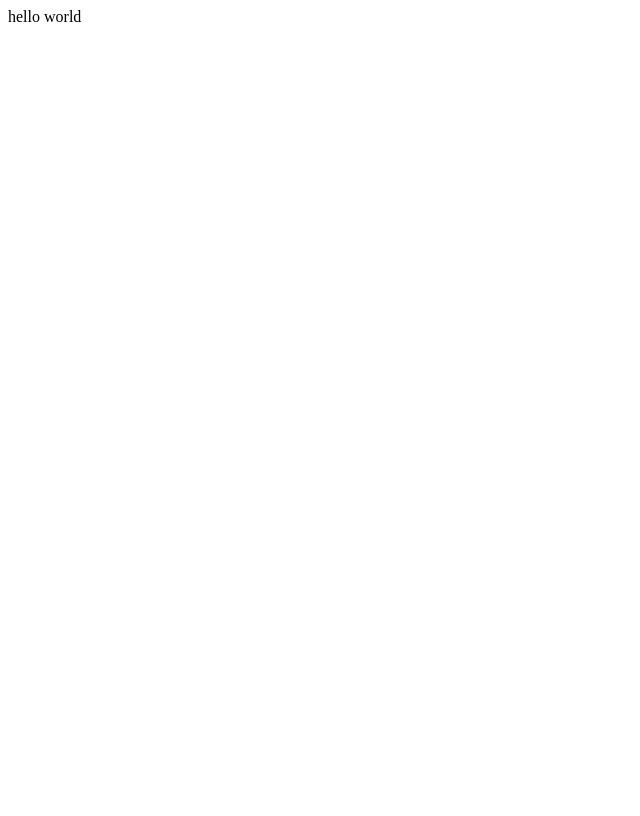
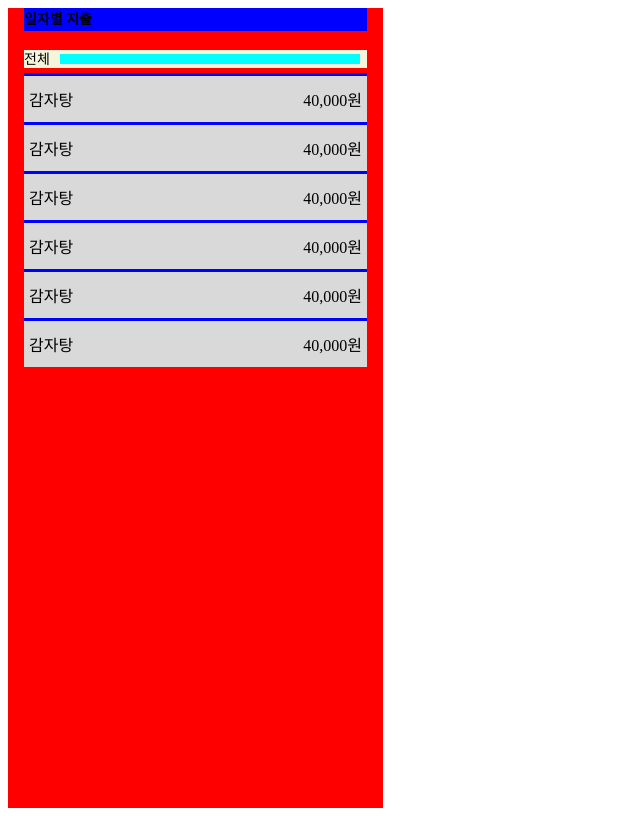
Before and after one commit to LikeLionDemoday/Frontend, a React (Create React App) app: page / in a window 1280 px wide. Shown: the whole page, without its empty margins (0-640 px from the left). Built offline with nearby package versions, Linux system fonts and the light colour scheme.

Commit message:
지출내역 component 생성

```diff
--- a/package.json
+++ b/package.json
@@ -10,6 +10,7 @@
     "react": "^18.3.1",
     "react-dom": "^18.3.1",
     "react-scripts": "5.0.1",
+    "styled-components": "^6.1.13",
     "web-vitals": "^2.1.4"
   },
   "scripts": {
--- a/src/App.js
+++ b/src/App.js
@@ -1,7 +1,10 @@
+import { DayCost } from "./Components/DayCost";
+import { DummyData } from "./Components/DummyData";
+
 function App() {
   return (
     <div>
-      hello world
+      <DummyData/>
     </div>
   );
 }
--- a/src/Components/DayCost.jsx
+++ b/src/Components/DayCost.jsx
@@ -0,0 +1,103 @@
+import styled from "styled-components";
+
+const CostContainor= styled.div`
+    width:375px;
+    height:800px;
+    display: flex;
+    flex-direction: column;
+    align-items: center;
+    background-color: red;
+
+
+    .title{
+        width:343px;
+        height:23px;
+        display: flex;
+        flex-direction: row;
+        align-items: center;
+        background-color: blue;
+        p{
+            color: #000;
+            font-family: Pretendard;
+            font-size: 14px;
+            font-style: normal;
+            font-weight: 600;
+            line-height: 150%;
+        }
+    }
+
+    .daysContainor{
+        width:343px;
+        height:18px;
+        display: flex;
+        flex-direction: row;
+        align-items: center;
+        margin-top: 19px;
+        background-color: beige;
+        p{
+            color: #000;
+            font-family: Pretendard;
+            font-size: 14px;
+            font-style: normal;
+            font-weight: 550;
+            line-height: 150%; /* 21px */
+        }
+
+        .days{
+            width:300px;
+            height: 10px;
+            margin-left: 10px;
+            background-color: aqua;
+        }
+
+    }
+
+    .logContainor{
+            width:343px;
+            margin-top: 5px;
+            display: flex;
+            flex-direction: column;
+            background-color: blue;
+
+            .expenseItem{
+                width:343px;
+                height:46px;
+                margin-top: 3px;
+                display: flex;
+                flex-direction: row;
+                justify-content: space-between;
+                align-items: center;
+                padding: 0 5px;
+                box-sizing: border-box;
+                background-color: #D9D9D9;
+            }
+        }
+`
+export function DayCost({expenses=[]}){
+    console.log(expenses);
+    return(
+        <CostContainor>
+            <div className="title">
+                <p>일자별 지출</p>
+            </div>
+
+            <div className="daysContainor">
+                <p>전체</p>
+                <div className="days">
+
+                </div>
+            </div>
+
+            <div className="logContainor">
+                {expenses.map((expense, index) => (
+                    <div className="expenseItem" key={index}>
+                        <span className="expenseName">{expense.name}</span>
+                        <span className="expenseAmount">{expense.amount.toLocaleString()}원</span>
+                    </div>
+                ))}
+            </div>
+        </CostContainor>
+
+    );
+
+}
--- /dev/null
+++ b/src/Components/DummyData.jsx
@@ -0,0 +1,20 @@
+import { DayCost } from "./DayCost";
+
+const dummyExpenses = [
+    { name: "감자탕", amount: 40000 },
+    { name: "감자탕", amount: 40000 },
+    { name: "감자탕", amount: 40000 },
+    { name: "감자탕", amount: 40000 },
+    { name: "감자탕", amount: 40000 },
+    { name: "감자탕", amount: 40000 }
+];
+
+
+
+export function DummyData(){
+    return(
+        <div>
+            <DayCost expenses={dummyExpenses} />
+        </div>
+    );
+}
```
Also changed, not shown: 1 other file (tests, documents, lock files or other folders).
